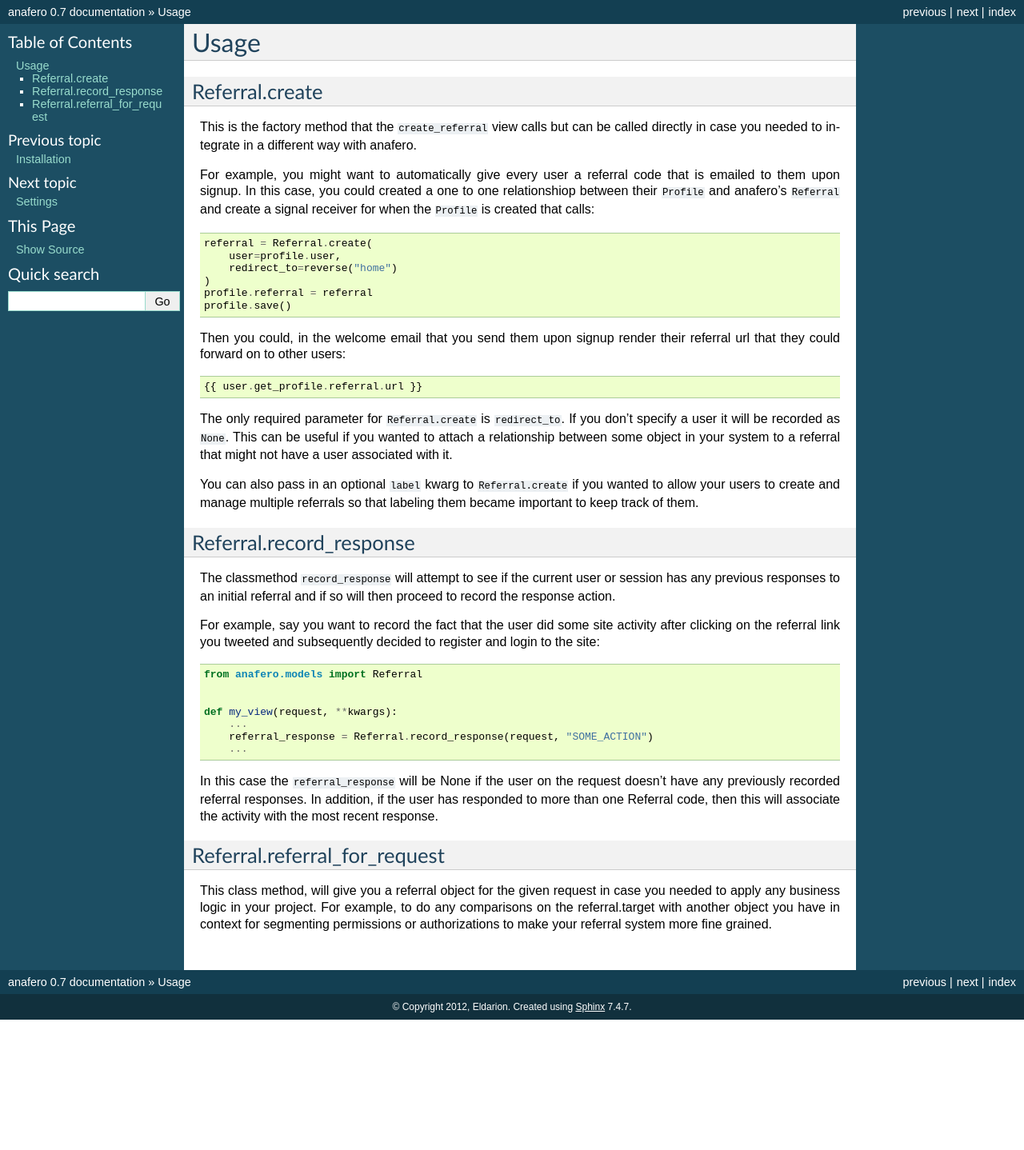
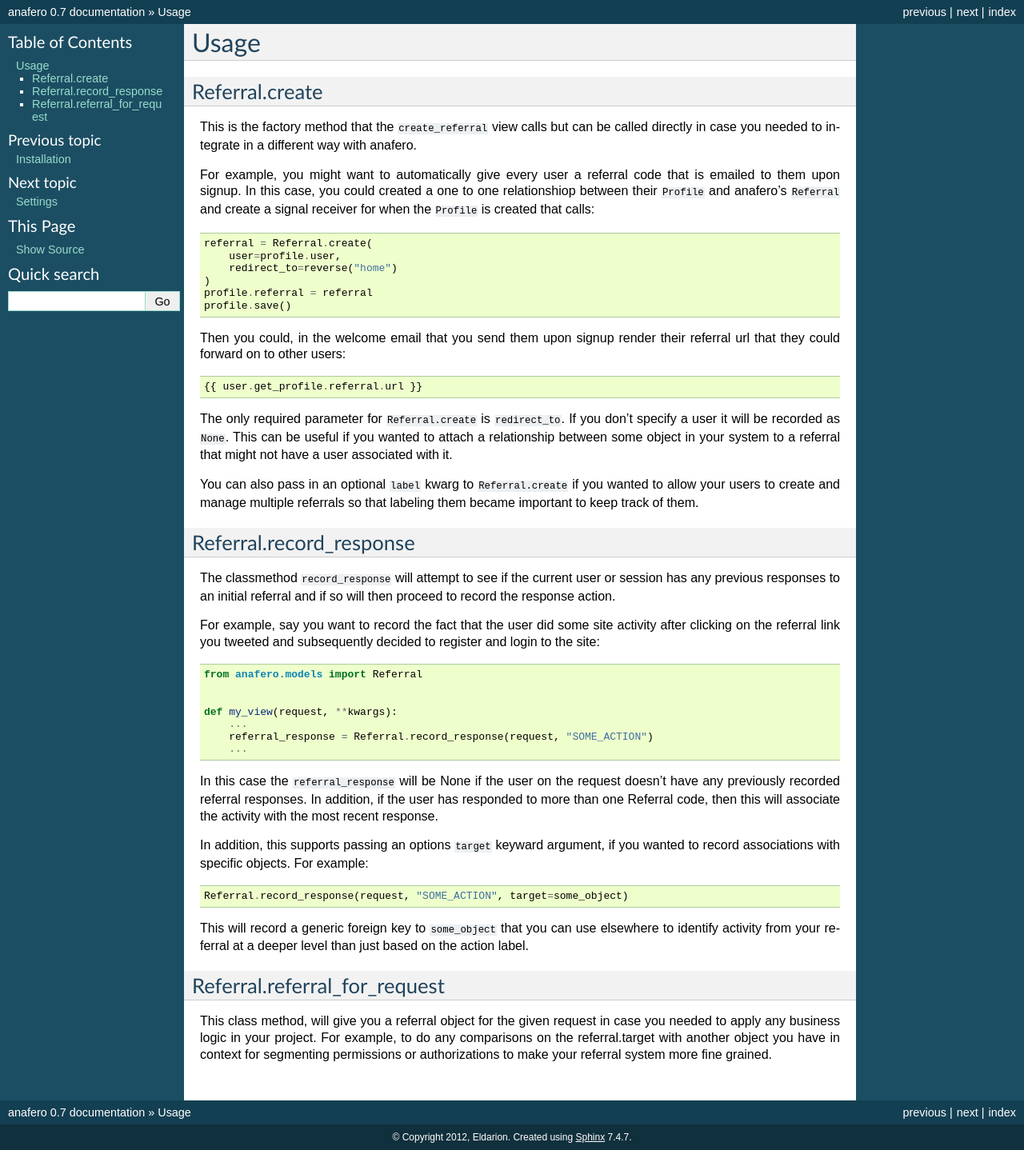
Before and after one commit to pinax/pinax-referrals, a Sphinx documentation site: the page built from docs/usage.rst, in a window 1280 px wide. Shown: the whole page at 80% size. Built offline with Sphinx 7.4.7, drawn with Linux system fonts in a browser that asks for light colours; before the commit the page ends 1275 px from its top, so only the background shows below that.

Commit message:
Add ability to record links to specific object on response

```diff
--- a/docs/usage.rst
+++ b/docs/usage.rst
@@ -65,6 +65,15 @@ doesn't have any previously recorded referral responses. In addition, if the use
 has responded to more than one Referral code, then this will associate the
 activity with the most recent response.
 
+In addition, this supports passing an options ``target`` keyward argument, if
+you wanted to record associations with specific objects. For example::
+
+    Referral.record_response(request, "SOME_ACTION", target=some_object)
+
+This will record a generic foreign key to ``some_object`` that you can use elsewhere
+to identify activity from your referral at a deeper level than just based on
+the action label.
+
 
 .. _Referral.referral_for_request:
 
```
Also changed, not shown: 1 other file.
